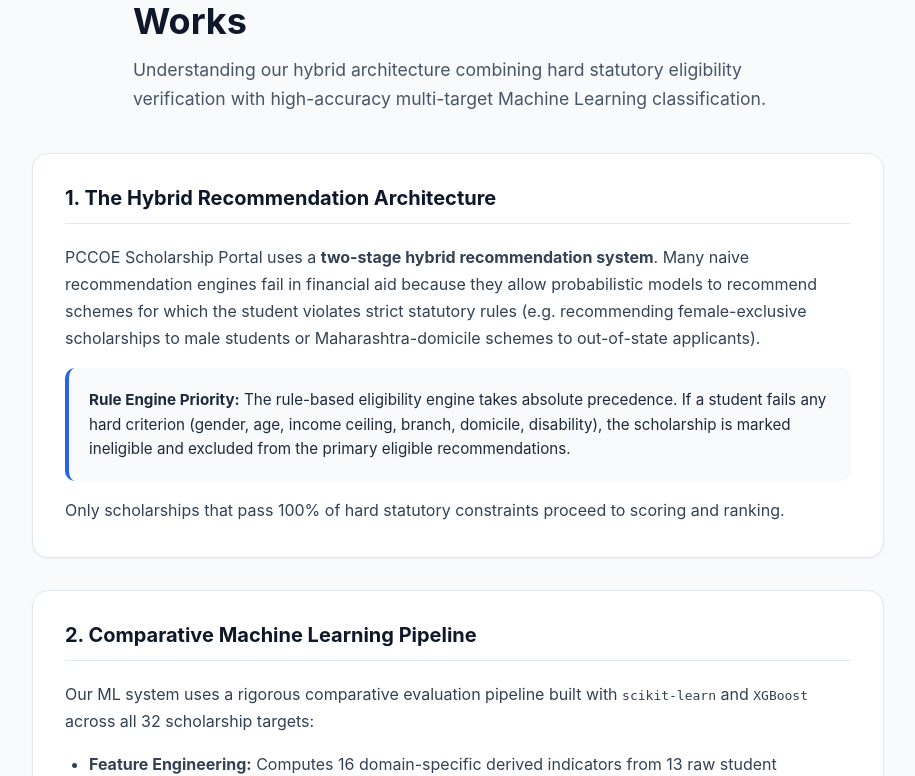
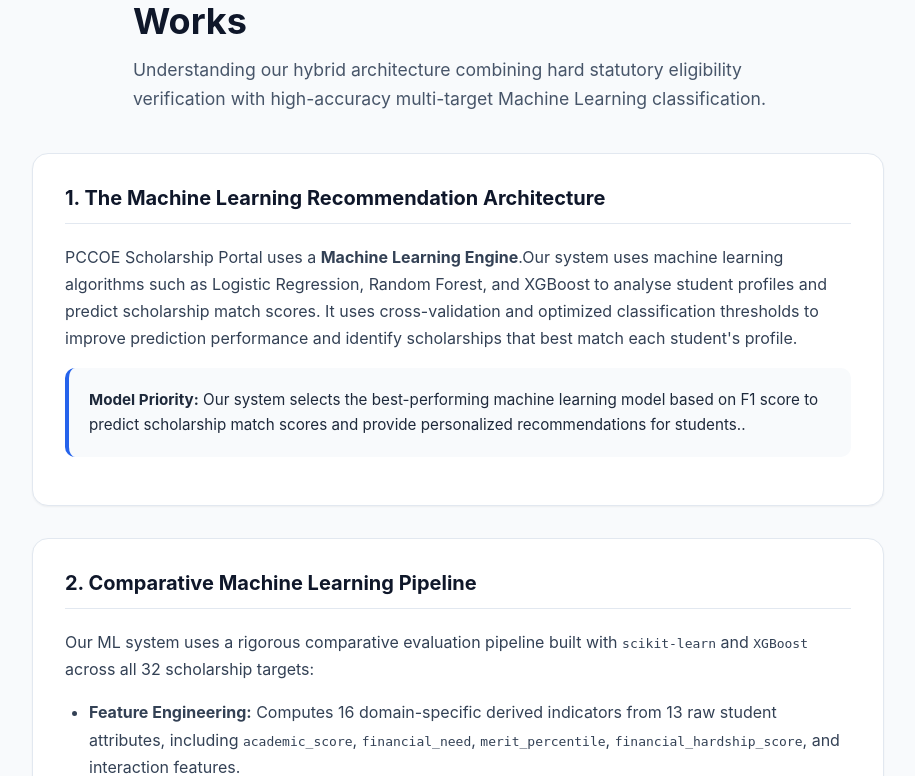
Before and after one commit to anuj6707/scholarshipapp, a Flask app: page /about in a window 1280 px wide. Shown: the part 213-989 px from the top of the page, without its empty margins (182-1097 px from the left). Run offline with Flask 3, Linux system fonts and the light colour scheme.

Commit message:
Change Hybrid Recommendation Architecture to ML Architecture
Updated the description of the recommendation architecture to reflect the use of machine learning algorithms and their benefits.

```diff
--- a/templates/about.html
+++ b/templates/about.html
@@ -16,16 +16,14 @@
 
     <!-- Hybrid Philosophy Card -->
     <div class="detail-card">
-      <h2 class="detail-card-title">1. The Hybrid Recommendation Architecture</h2>
+      <h2 class="detail-card-title">1. The Machine Learning Recommendation Architecture</h2>
       <p style="color: var(--slate-700); line-height: 1.7; margin-bottom: 1rem;">
-        {{ app_name }} uses a <strong>two-stage hybrid recommendation system</strong>. Many naive recommendation engines fail in financial aid because they allow probabilistic models to recommend schemes for which the student violates strict statutory rules (e.g. recommending female-exclusive scholarships to male students or Maharashtra-domicile schemes to out-of-state applicants).
+        {{ app_name }} uses a <strong>Machine Learning Engine</strong>.Our system uses machine learning algorithms such as Logistic Regression, Random Forest, and XGBoost to analyse student profiles and predict scholarship match scores. It uses cross-validation and optimized classification thresholds to improve prediction performance and identify scholarships that best match each student's profile.
       </p>
       <div style="background-color: var(--slate-50); padding: 1.25rem; border-radius: var(--radius-md); border-left: 4px solid var(--primary-600); font-size: 0.95rem; color: var(--slate-800); margin-bottom: 1rem;">
-        <strong>Rule Engine Priority:</strong> The rule-based eligibility engine takes absolute precedence. If a student fails any hard criterion (gender, age, income ceiling, branch, domicile, disability), the scholarship is marked ineligible and excluded from the primary eligible recommendations.
+        <strong>Model Priority:</strong> Our system selects the best-performing machine learning model based on F1 score to predict scholarship match scores and provide personalized recommendations for students..
       </div>
-      <p style="color: var(--slate-700); line-height: 1.7;">
-        Only scholarships that pass 100% of hard statutory constraints proceed to scoring and ranking.
-      </p>
+
     </div>
 
     <!-- Machine Learning Model Card -->
```
